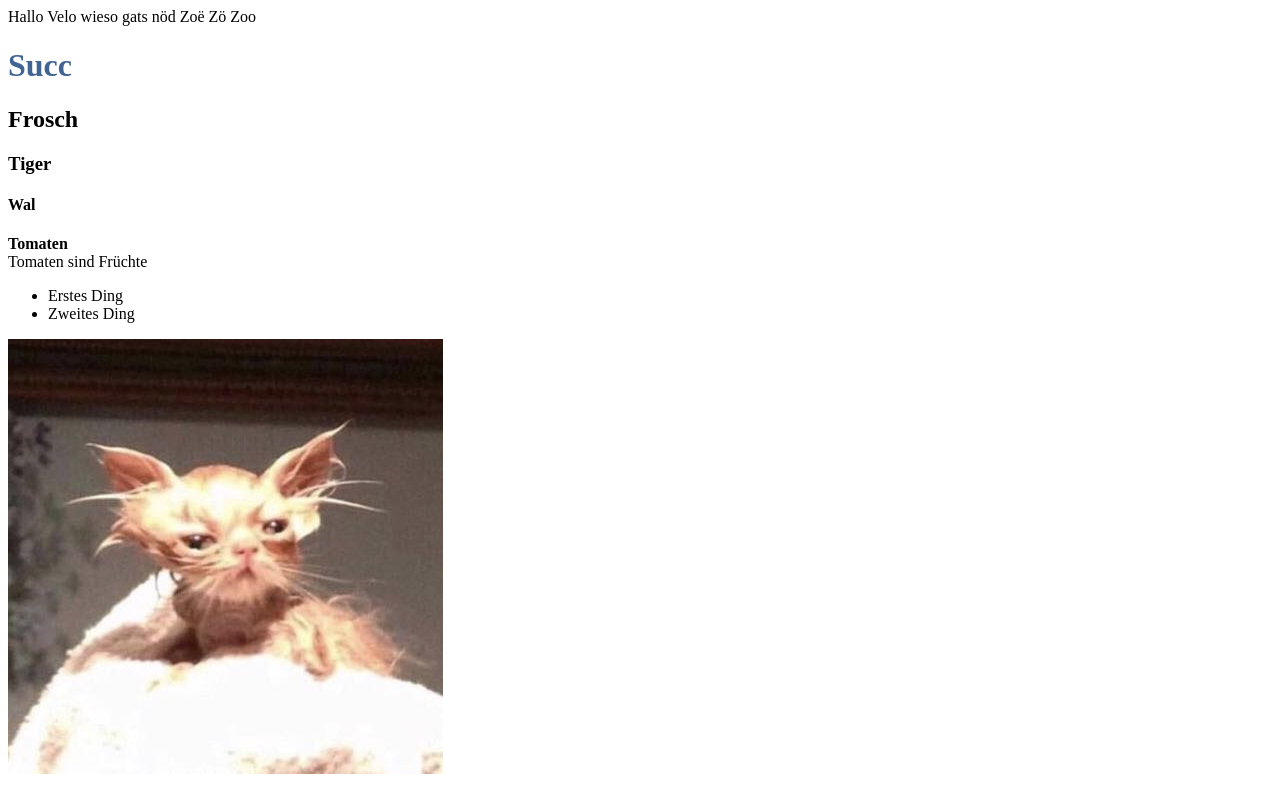
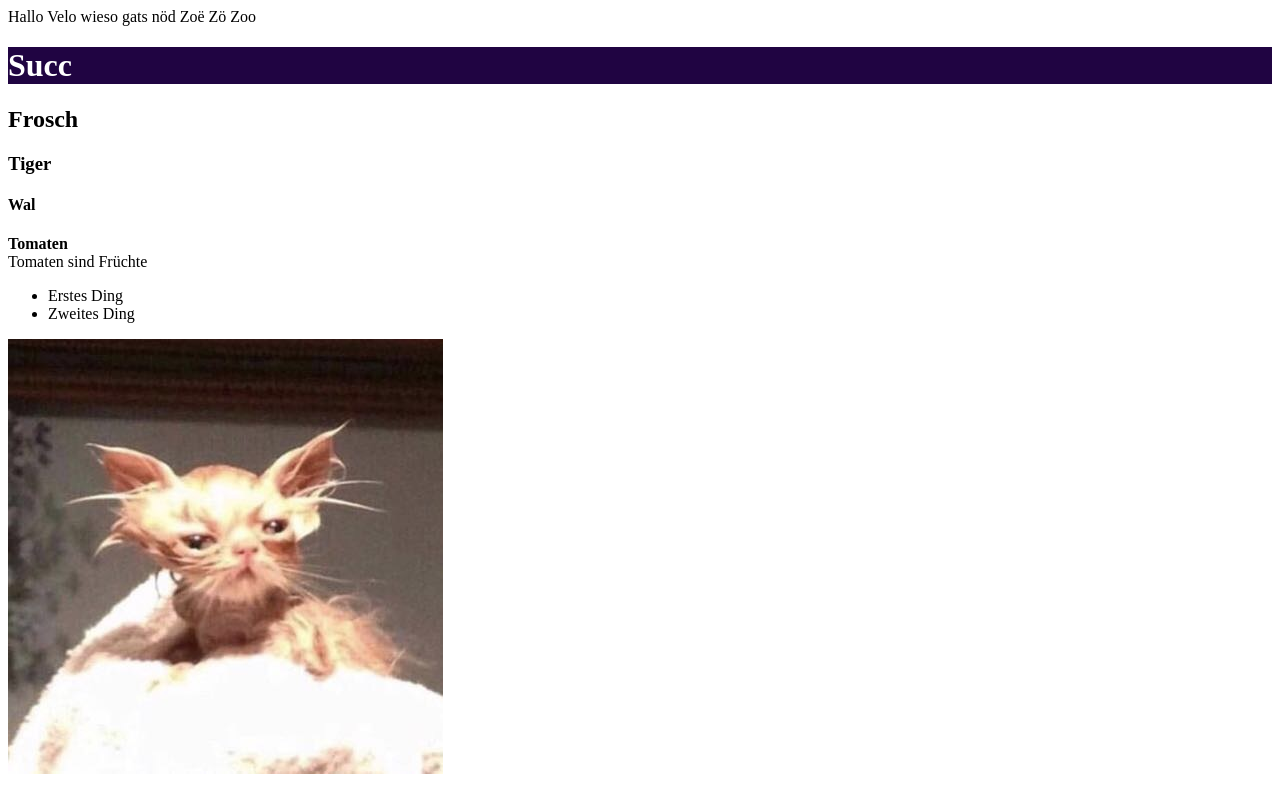
Before and after one commit to IdaBela/IdaBela.github.io, a plain HTML site: page index.html in a window 1280 px wide. Drawn offline with Linux system fonts and the light colour scheme.

Commit message:
titlebackgroundcolour

```diff
--- a/main.css
+++ b/main.css
@@ -1,3 +1,9 @@
 h1 {
     color: #426493;
 }
+
+
+h1 {
+  background-color: #200442;
+  color: #ffffff;
+}
```
